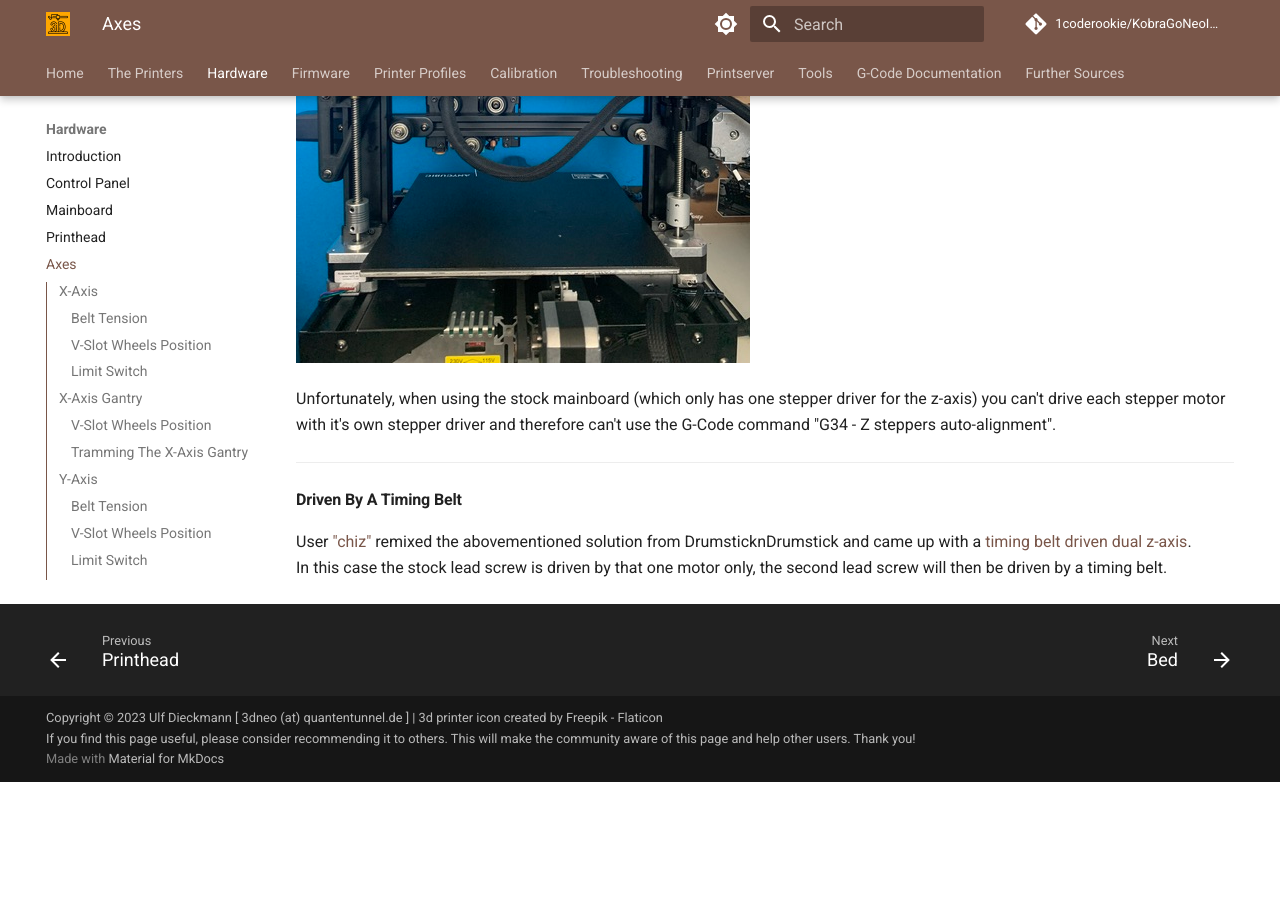
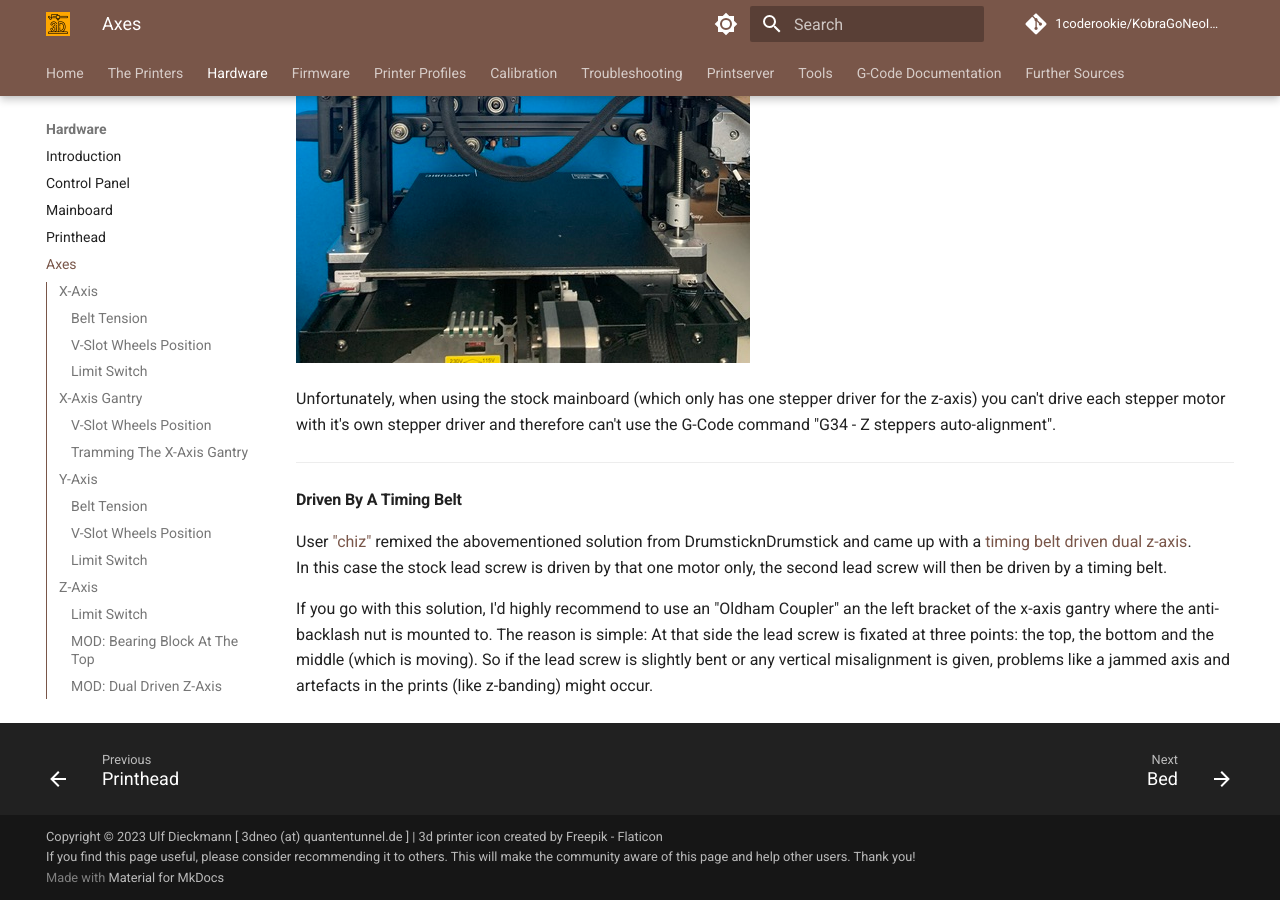
Before and after one commit to 1coderookie/KobraGoNeoInsights, an MkDocs documentation site: the page built from docs/hardware/axes.md, in a window 1280 px wide and 900 px high, scrolled down 10670 px. Built offline with MkDocs 1.6.1 and Material for MkDocs 9.7.7, drawn with Linux system fonts in a browser that asks for light colours; comment, search, counter and statistics services are not loaded; before the commit the page ends 11452 px from its top, so only the background shows below that.

Commit message:
Update axes.md

```diff
--- a/docs/hardware/axes.md
+++ b/docs/hardware/axes.md
@@ -376,3 +376,5 @@
 #### Driven By A Timing Belt
 User ["chiz"](https://www.printables.com/de/@chiz_m) remixed the abovementioned solution from DrumsticknDrumstick and came up with a [timing belt driven dual z-axis](https://www.printables.com/de/model/462038-anycubic-kobra-go-dual-z-mod-with-timing-belt).
 In this case the stock lead screw is driven by that one motor only, the second lead screw will then be driven by a timing belt.
+
+If you go with this solution, I'd highly recommend to use an "Oldham Coupler" an the left bracket of the x-axis gantry where the anti-backlash nut is mounted to. The reason is simple: At that side the lead screw is fixated at three points: the top, the bottom and the middle (which is moving). So if the lead screw is slightly bent or any vertical misalignment is given, problems like a jammed axis and artefacts in the prints (like z-banding) might occur.
```
